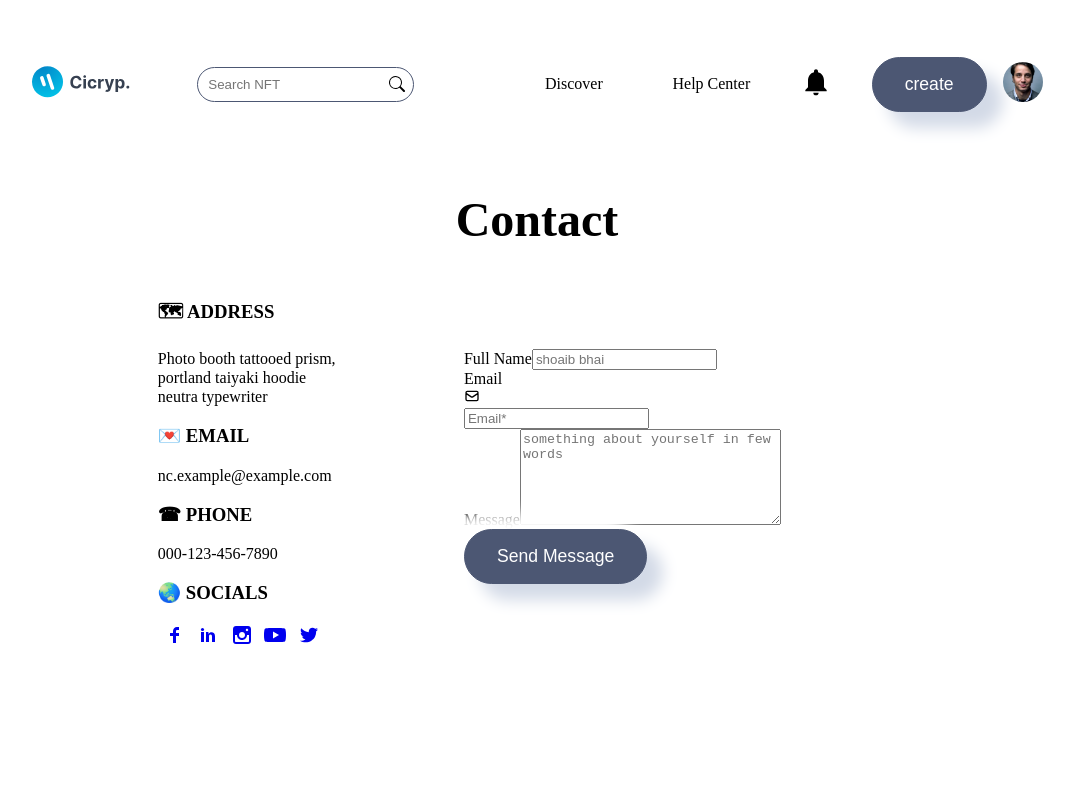
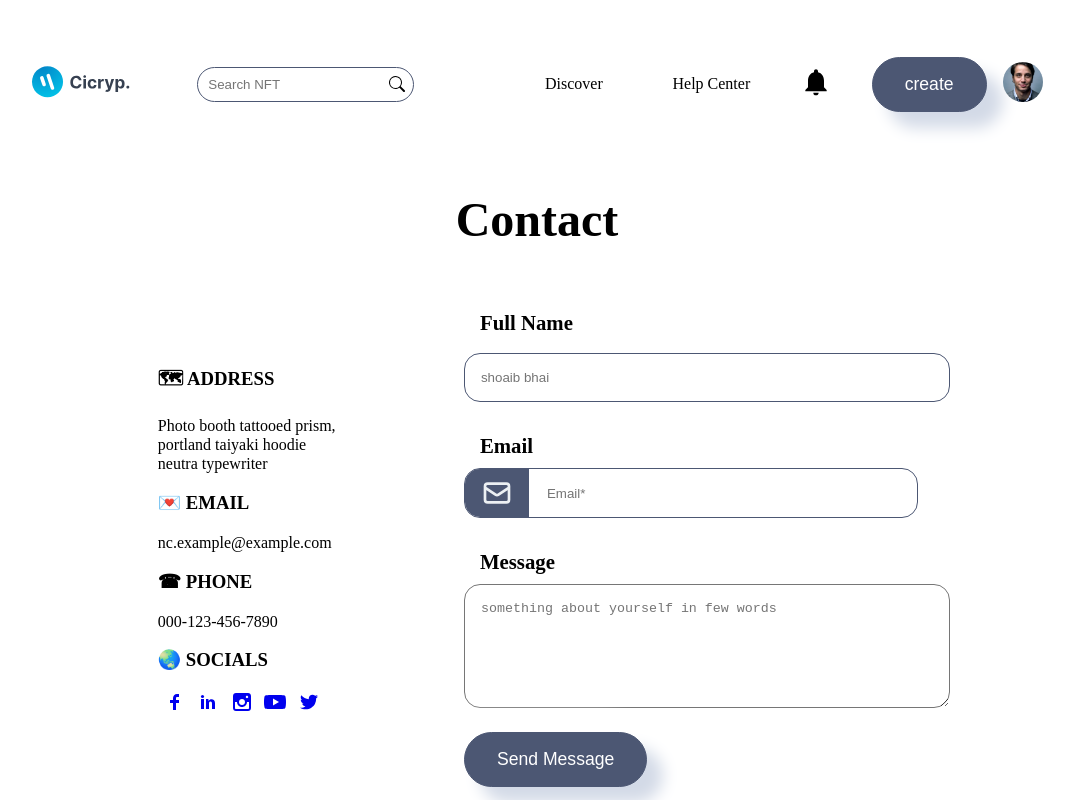
Before and after one commit to Hadhemi33/Template-NFTMarketplacearket, a Next.js app: page /contactus in a window 1280 px wide. Shown: the top 800 px of the page, without its empty margins (103-1177 px from the left). Built offline with nearby package versions, Linux system fonts and the light colour scheme.

Commit message:
update ContactUs

```diff
--- /dev/null
+++ b/AccountPage/Form/Form.module.css
@@ -0,0 +1,98 @@
+
+
+.Form{
+    width: 100%;
+}
+
+.Form_box_input{
+    margin-top: 2rem;
+    margin-bottom: 20px;
+
+}
+
+.Form_box_input label{
+    display: block;
+    width: 100%;
+    margin-bottom: 10px;
+
+    margin-left: 1rem;
+    font-weight: 700;
+    font-size: 1.3rem;
+}
+
+.Form_box_input_userName{
+    width: 100%;
+    border: 1px solid var(--icons-color);
+    padding: 1rem;
+    border-radius: 1rem;
+    background-color: transparent;
+    margin-top: .5rem;
+    outline: none;
+}
+
+.Form_box_input::placeholder{
+    font-size: 1.2rem;
+    color: var(--icons-color);
+}
+
+.Form_box_input_box{
+    width: 100%;
+    border: 1px solid var(--icons-color);
+    border-radius: 1rem;
+    align-items: center;
+    display: flex;
+    gap: 1rem;
+    overflow: hidden;
+}
+
+.Form_box_input_box_icon{
+    font-size: 2rem;
+    background-color: var(--icons-color);
+    padding: .5rem 1rem;
+    color: var(--main-bg-color);
+    display: grid;
+    cursor: pointer;
+}
+
+.Form_box_input_box input{
+    width: 90%;
+    border: 0;
+    background-color: transparent;
+    outline: none;
+}
+
+.Form_box_input textarea{
+    width: 100%;
+    background-color: transparent;
+    outline: none;
+    border-radius: 1rem;
+    padding: 1rem;
+}
+
+.Form_box_input_social{
+    display: grid;
+    grid-template-columns: repeat(3, 1fr);
+    gap: 1rem;
+}
+.Form_box_btn{
+    margin: 4rem 0;
+}
+
+.button{
+    width: 100%;
+    display: flex;
+    justify-content: center;
+    font-size: 1.5rem;
+}
+
+@media screen and (max-width: 35em) {
+    .Form_box_input_social{
+        grid-template-columns: 1fr;
+    }
+}
+
+@media screen and (min-width: 425px) and (max-width: 768px) {
+    .Form_box_input_social{
+        grid-template-columns: 1fr 1fr;
+    }
+}
--- a/pages/contactus.js
+++ b/pages/contactus.js
@@ -10,7 +10,7 @@ import { HiOutlineMail } from "react-icons/hi";
 
 //INTERNAL IMPORT
 import Style from "../styles/contactus.module.css";
-// import formStyle from "../AccountPage/Form/Form.module.css";
+import formStyle from "../AccountPage/Form/Form.module.css";
 import { Button } from "../components/componentIndex";
 
 const contactus = () => {
@@ -56,29 +56,24 @@ const contactus = () => {
           </div>
           <div className={Style.contactus_box_box_right}>
             <form>
-              {/* <div className={formStyle.Form_box_input}> */}
-              <div>
+              <div className={formStyle.Form_box_input}>
                 <label htmlFor="name">Full Name</label>
                 <input
                   type="text"
                   placeholder="shoaib bhai"
-                  //   className={formStyle.Form_box_input_userName}
+                  className={formStyle.Form_box_input_userName}
                 />
               </div>
-              <div>
-                {/* <div className={formStyle.Form_box_input}> */}
+              <div className={formStyle.Form_box_input}>
                 <label htmlFor="email">Email</label>
-                <div>
-                  <div>
-                    {/* <div className={formStyle.Form_box_input_box}> */}
-                    {/* <div className={formStyle.Form_box_input_box_icon}> */}
+                <div className={formStyle.Form_box_input_box}>
+                  <div className={formStyle.Form_box_input_box_icon}>
                     <HiOutlineMail />
                   </div>
                   <input type="text" placeholder="Email*" />
                 </div>
               </div>
-              <div>
-                {/* <div className={formStyle.Form_box_input}> */}
+              <div className={formStyle.Form_box_input}>
                 <label htmlFor="description">Message</label>
                 <textarea
                   name=""
```
